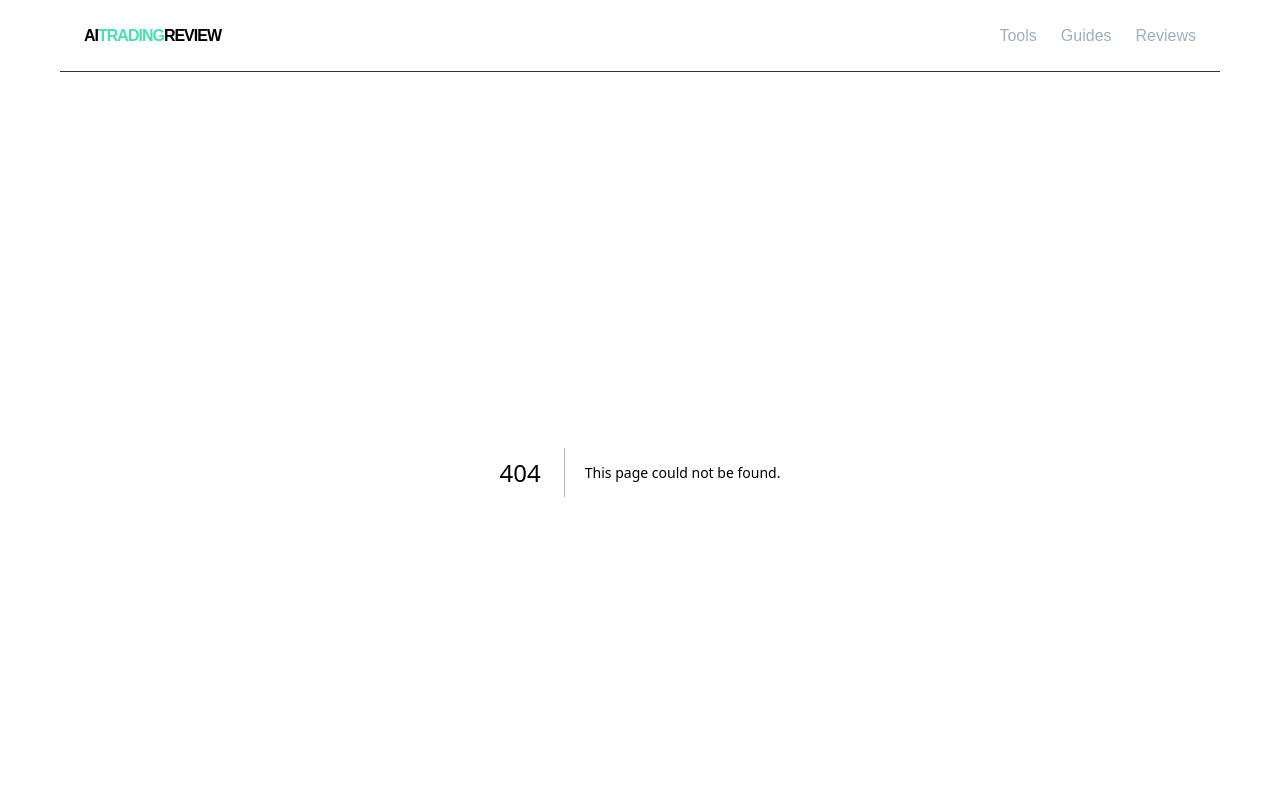
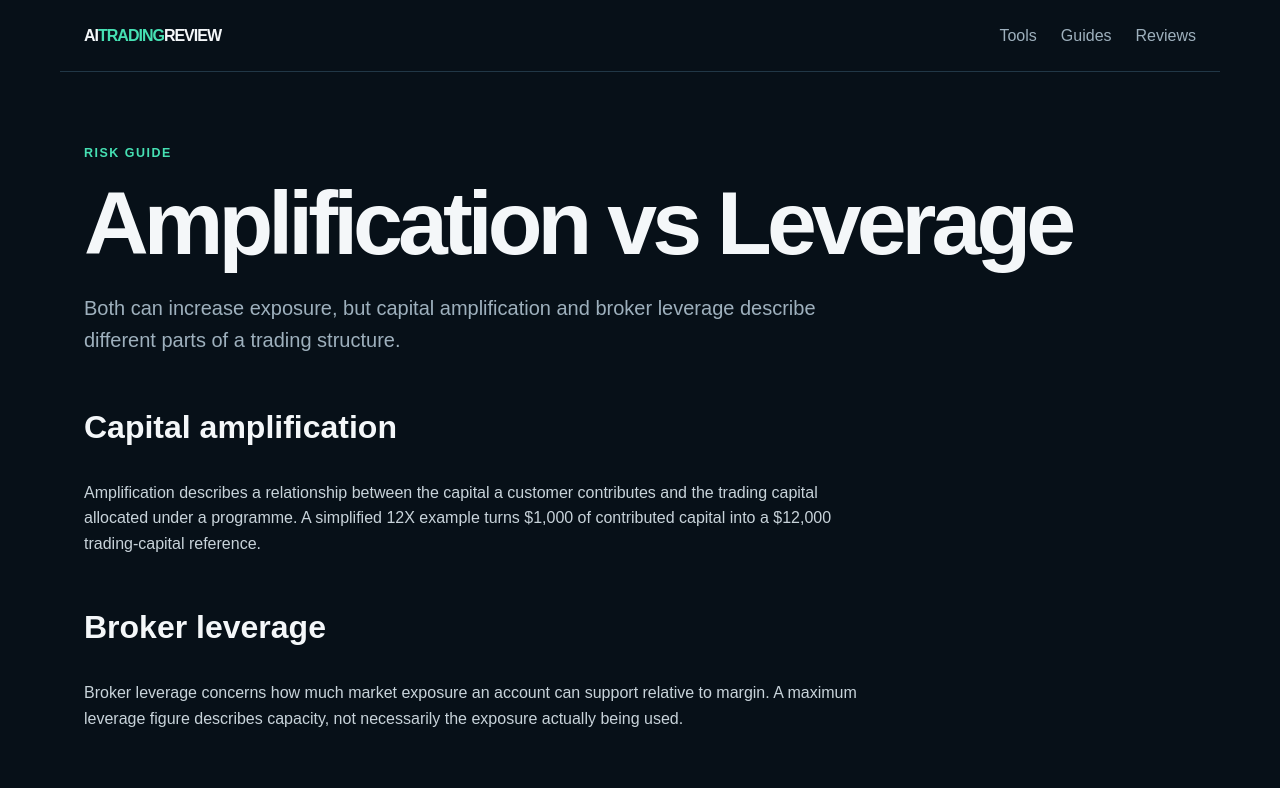
Before and after one commit to sverkercaron-sys/ai-trading-review, a Next.js app: page /guides/leverage-vs-amplification in a window 1280 px wide. Before the commit this address had no page. Shown: the top 788 px of the page. Built offline with nearby package versions, Linux system fonts and the light colour scheme.

Commit message:
Add leverage vs amplification guide

```diff
--- /dev/null
+++ b/app/guides/leverage-vs-amplification/page.tsx
@@ -0,0 +1,3 @@
+import type {Metadata} from 'next';import Link from 'next/link';
+export const metadata:Metadata={title:'Trading Amplification vs Leverage',description:'Learn the difference between capital amplification and broker leverage and why confusing them leads to bad risk calculations.'};
+export default function Page(){return <main><div className="eyebrow">Risk guide</div><h1 className="page-title">Amplification vs Leverage</h1><p className="lead">Both can increase exposure, but capital amplification and broker leverage describe different parts of a trading structure.</p><article className="content"><h2>Capital amplification</h2><p>Amplification describes a relationship between the capital a customer contributes and the trading capital allocated under a programme. A simplified 12X example turns $1,000 of contributed capital into a $12,000 trading-capital reference.</p><h2>Broker leverage</h2><p>Broker leverage concerns how much market exposure an account can support relative to margin. A maximum leverage figure describes capacity, not necessarily the exposure actually being used.</p><h2>Two layers can coexist</h2><p>An account can participate in an amplification programme and then use broker margin when positions are opened. Treating the programme multiplier as if it were the broker leverage ratio can produce misleading conclusions.</p><h2>Why the distinction matters</h2><p>Risk depends on actual position size, strategy behaviour, drawdown rules and programme terms. A headline multiplier alone is not enough to calculate maximum loss.</p><p><Link className="button" href="/tools/24x-risk-calculator">Open the risk calculator →</Link></p></article></main>}
```
